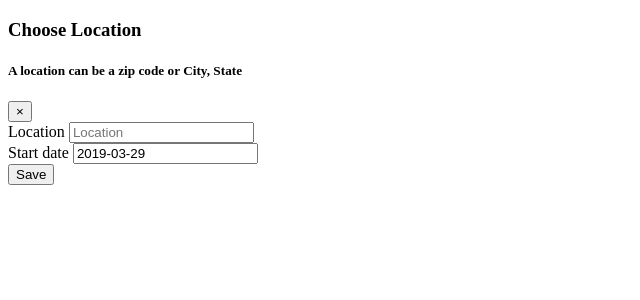
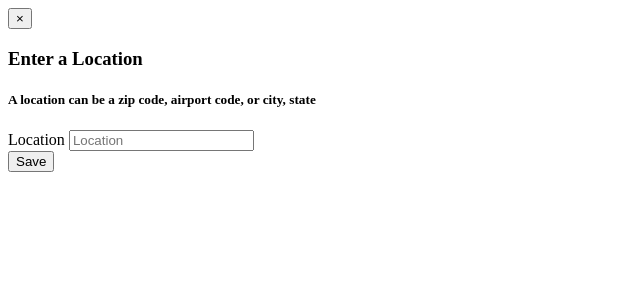
Before and after one commit to betwixt/django-react, a Django app: page /new in a window 1280 px wide. Shown: the top 300 px of the page, without its empty margins (0-640 px from the left). Run offline with Django 3.2, Linux system fonts and the light colour scheme; some libraries are stand-ins or nearby versions.

Commit message:
Remove start date from edit dialog; other style changes

```diff
--- a/multi_weather/forms.py
+++ b/multi_weather/forms.py
@@ -11,7 +11,7 @@ class InputForm(PopRequestMixin, CreateUpdateAjaxMixin, forms.ModelForm):
 
     class Meta:
         model = WeatherSpot
-        fields = ['location', 'start_date']
+        fields = ['location']
 #    location = forms.CharField(label="Location", max_length=100)
 #    start_date = forms.CharField(label="Start Date", max_length=100, required=False)
 
@@ -20,6 +20,6 @@ class InputForm(PopRequestMixin, CreateUpdateAjaxMixin, forms.ModelForm):
         data = self.cleaned_data['location']
         # print('Running in clean_location')
         if not validate_place(data):
-            raise forms.ValidationError(_('Unknown location! Enter a zip code or city, state'), code='bad_location')
+            raise forms.ValidationError(_('Unknown location, please try again'), code='bad_location')
 
         return data
--- a/multi_weather/static/css/spots.css
+++ b/multi_weather/static/css/spots.css
@@ -103,3 +103,7 @@ body {
 /*	border: 2px solid gray;
 	padding: 2px;  */
 }
+.popup_style{
+	font-family: 'Raleway';
+    border-color: green;
+}
--- a/multi_weather/templates/spot_edit.html
+++ b/multi_weather/templates/spot_edit.html
@@ -8,15 +8,14 @@
 	{{infields.as_p}}
 	<button type="submit">Submit</button>    -->
 
-  <div class="modal-header">
-    <h3 class="modal-title">Choose Location</h3>
-	<h5> A location can be a zip code or City, State </h5>
+  <div class="modal-header popup_style">
     <button type="button" class="close" data-dismiss="modal" aria-label="Close">
       <span aria-hidden="true">&times;</span>
-    </button>
+    </button>    <h3 class="modal-title">Enter a Location</h3>
+	<h5> A location can be a zip code, airport code, or city, state </h5>
   </div>
 
-  <div class="modal-body">
+  <div class="modal-body popup_style">
 
     <div class="{% if form.non_field_errors %}invalid{% endif %} mb-2">
       {% for error in form.non_field_errors %}
@@ -37,7 +36,7 @@
     {% endfor %}
   </div>
 
-  <div class="modal-footer">
+  <div class="modal-footer popup_style">
     <button type="button" class="submit-btn btn btn-primary">Save</button>
   </div>
 
--- a/multi_weather/templates/weather_spots.html
+++ b/multi_weather/templates/weather_spots.html
@@ -89,7 +89,7 @@
 		<!-- end of row -->
 
 		<div id="popup" class="modal fade" tabindex="-1" role="dialog">
-			<div class="modal-dialog" role="document">
+			<div class="modal-dialog modal-sm" role="document">
 				<div class="modal-content"></div>
 			</div><!-- /.modal-dialog -->
 		</div><!-- /.modal -->
```
Also changed, not shown: multi_weather/views.py (line endings or trailing spaces).
